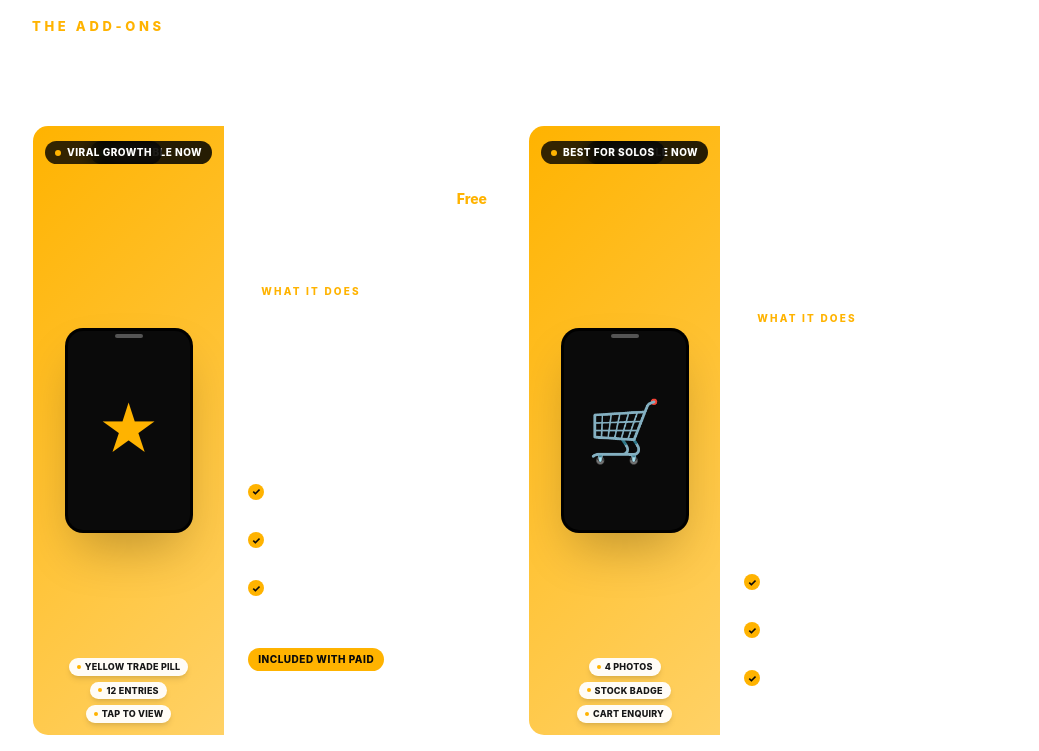
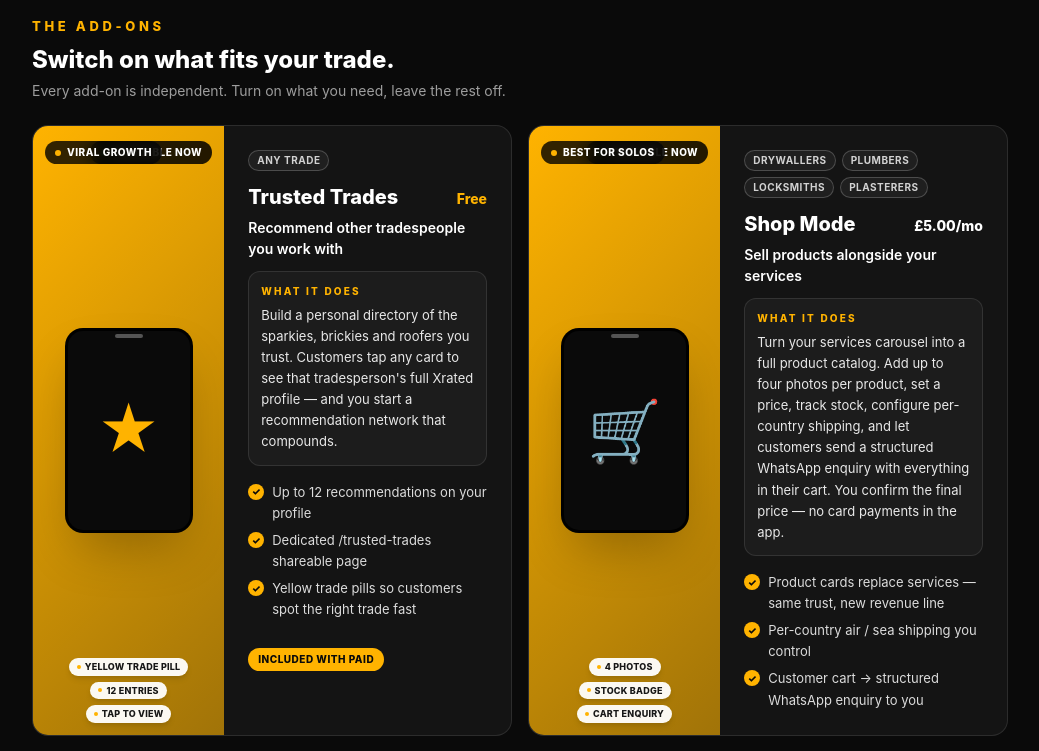
Before and after one commit to Philip2024394/hammer, a Next.js app: page /trade-off/add-ons in a window 1280 px wide. Shown: the part 400-1151 px from the top of the page, without its empty margins (120-1159 px from the left). Built offline with nearby package versions, Linux system fonts and the light colour scheme; no server answers.

Commit message:
fix(xrated): explicit hex bg-colors on /trade-off/add-ons
Mirror of trades-repo fix.

Co-Authored-By: Claude Opus 4.7 <noreply@anthropic.com>

```diff
--- a/src/app/trade-off/add-ons/page.tsx
+++ b/src/app/trade-off/add-ons/page.tsx
@@ -78,7 +78,7 @@ const FAQ = [
 
 export default function AddOnsPage() {
   return (
-    <main className="bg-brand-bg pb-24 md:pb-0">
+    <main className="pb-24 md:pb-0" style={{ background: "#0A0A0A" }}>
       <XratedHeader />
 
       {/* Hero — black surface, eyebrow + headline with yellow accent on
@@ -154,7 +154,7 @@ export default function AddOnsPage() {
           {HOW_STEPS.map((step) => (
             <li
               key={step.n}
-              className="rounded-2xl border border-white/10 bg-white/[0.04] p-5"
+              className="rounded-2xl border border-white/10 bg-[#141414] p-5"
             >
               <span
                 className="inline-flex h-11 w-11 items-center justify-center rounded-full text-base font-extrabold"
@@ -190,7 +190,7 @@ export default function AddOnsPage() {
         <ul className="mt-6 flex flex-col gap-3">
           {FAQ.map((qa) => (
             <li key={qa.q}>
-              <details className="group rounded-2xl border border-white/10 bg-white/[0.04] p-4 transition open:border-white/25">
+              <details className="group rounded-2xl border border-white/10 bg-[#141414] p-4 transition open:border-white/25">
                 <summary className="flex min-h-[44px] cursor-pointer list-none items-start justify-between gap-3 text-sm font-bold text-white marker:content-['']">
                   <span>{qa.q}</span>
                   <span
@@ -261,7 +261,7 @@ function AddOnCard({ addon }: { addon: XratedAddon }) {
   const badgeLabel = ADDON_BADGE_LABEL[addon.editorial_badge];
 
   return (
-    <li className="flex h-full flex-col overflow-hidden rounded-2xl border border-white/10 bg-white/[0.04] transition hover:-translate-y-0.5 hover:border-white/25 hover:bg-white/[0.06] sm:flex-row">
+    <li className="flex h-full flex-col overflow-hidden rounded-2xl border border-white/10 bg-[#141414] transition hover:-translate-y-0.5 hover:border-white/25 hover:bg-[#1c1c1c] sm:flex-row">
       {/* Image side — square on desktop, 16:9 on mobile (image stacks
           above the content). Falls back to a phone-frame illustration
           + glyph + pointer-callout pills when image_url is null. Real
@@ -386,7 +386,7 @@ function AddOnCard({ addon }: { addon: XratedAddon }) {
         {/* "What it does" — full summary in a bordered card so the
             customer reads the real scope of the add-on, not just the
             one-line hook. Yellow eyebrow + readable body copy. */}
-        <div className="mt-3 rounded-xl border border-white/10 bg-white/[0.03] p-3">
+        <div className="mt-3 rounded-xl border border-white/10 bg-[#1c1c1c] p-3">
           <p
             className="text-[10px] font-extrabold uppercase tracking-[0.22em]"
             style={{ color: XRATED_BRAND.accent }}
```
